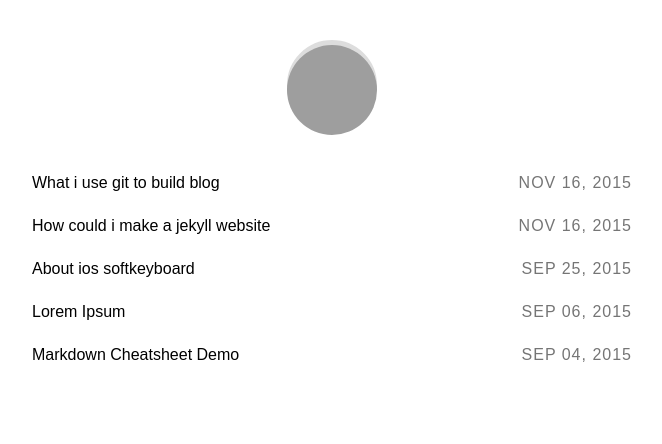
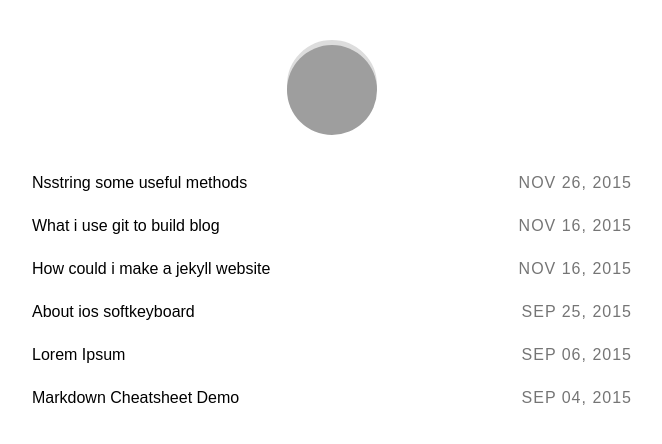
Before and after one commit to TindleWei/WeiBlog, a Jekyll site: the page built from index.html, in a window 1280 px wide. Shown: the top 444 px of the page, without its empty margins (308-970 px from the left). Built offline with Jekyll 4.4.1, drawn with Linux system fonts in a browser that asks for light colours; some web fonts are replaced; grey boxes are pictures that could not be loaded.

Commit message:
add correct changes

````diff
--- a/_posts/2015-11-26 NSString Some Useful Methods.md
+++ b/_posts/2015-11-26-NSString Some Useful Methods.md
@@ -1,3 +1,4 @@
+2015-11-26-NSString Some Useful Methods
 
 1. [string substringToIndex:N]
  get substring from 0 to N-1;
@@ -12,17 +13,17 @@
  check substring contains ‘A’;
 
  5. Get Range Of String
- ```
-`NSString*string =@“abcdefgh”;
+ \`\`\`
+\`NSString\*string =@“abcdefgh”;
 NSRange range = [string rangeOfString:@"fg”]();
 NSLog(@"rang:%@",NSStringFromRange(range));//{5,2}
 string = [string substringWithRange:range]();
-```
-`
+\`\`\`
+\`
 6. Separate String
-```
-`NSString*string =@“123A456”;
-NSArray *array = [string componentsSeparatedByString:@"A"]();
+\`\`\`
+\`NSString\*string =@“123A456”;
+NSArray \*array = [string componentsSeparatedByString:@"A"]();
 NSLog(@"array:%@",array);
-```
-`
+\`\`\`
+\`
````
Also changed, not shown: 5 other files.
